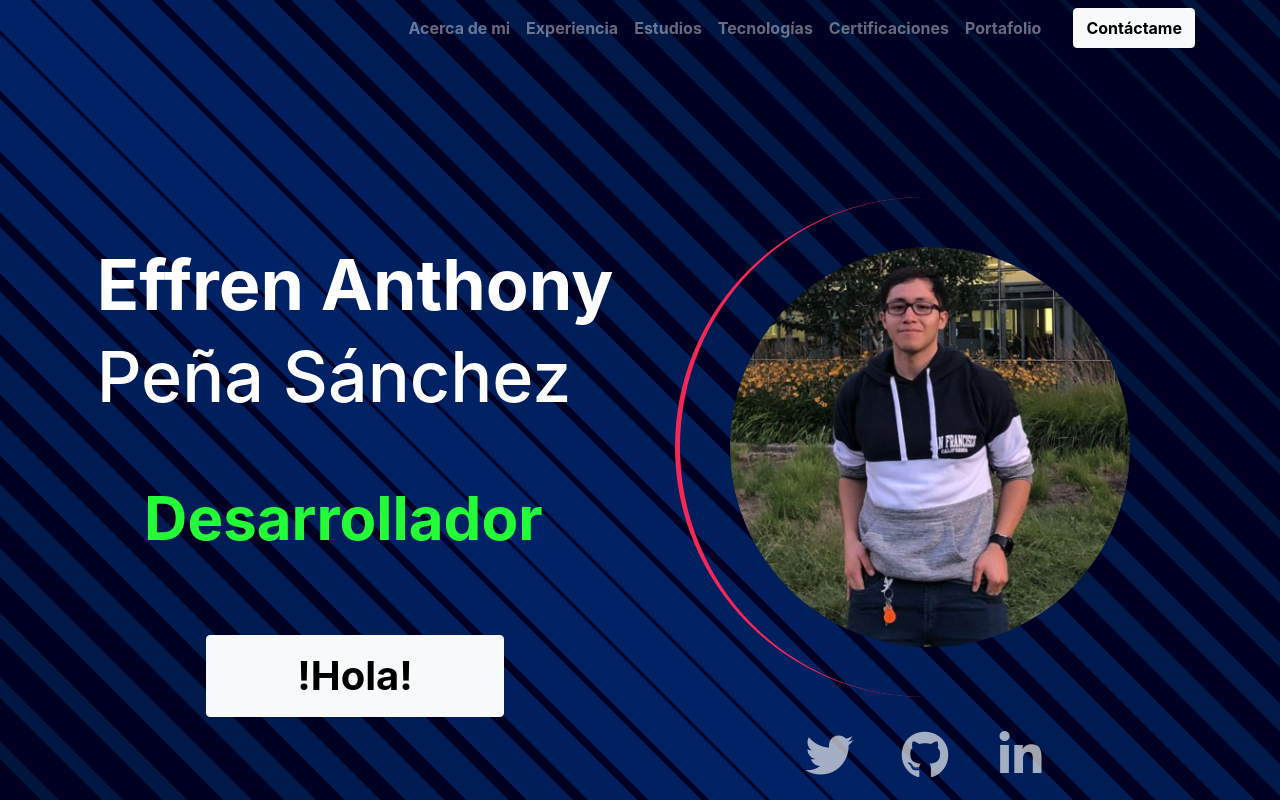
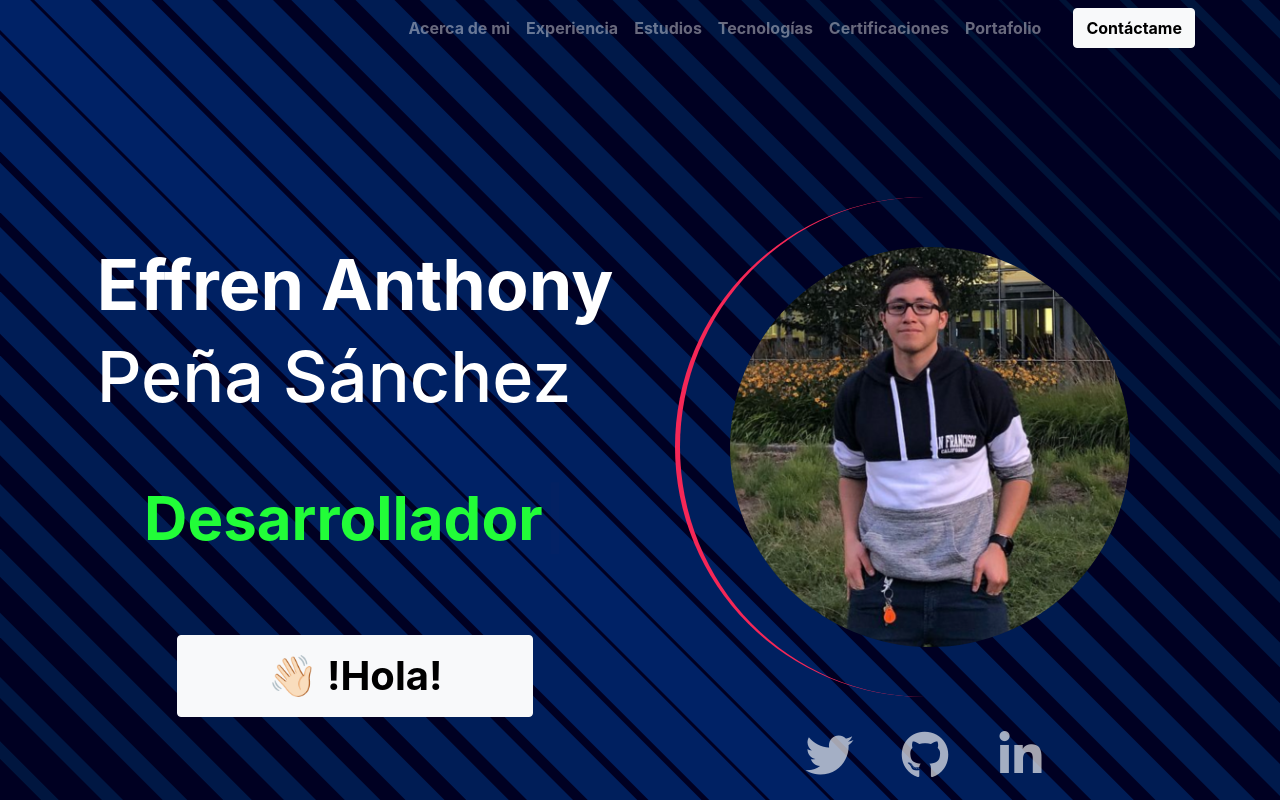
Before and after one commit to EffrenAnthony/effrenanthony, a React (Create React App) app: page / in a window 1280 px wide. Shown: the top 800 px of the page. Built offline with nearby package versions, Linux system fonts and the light colour scheme.

Commit message:
effrenanthony v1.4 rotate

```diff
--- a/src/components/Header.tsx
+++ b/src/components/Header.tsx
@@ -28,7 +28,7 @@ const Header = () => {
           <div className='mt-3 mb-3 header__button'>
             {/* <button className='btn btn-light header__button'> */}
             <LinkS activeClass="activeButton" to="hello" spy={true} smooth={true} duration={500} className='btn btn-light header__button'>
-              <b>!Hola!</b>
+              <b>👋🏻 !Hola!</b>
             </LinkS>
             {/* </button> */}
           </div>
```
